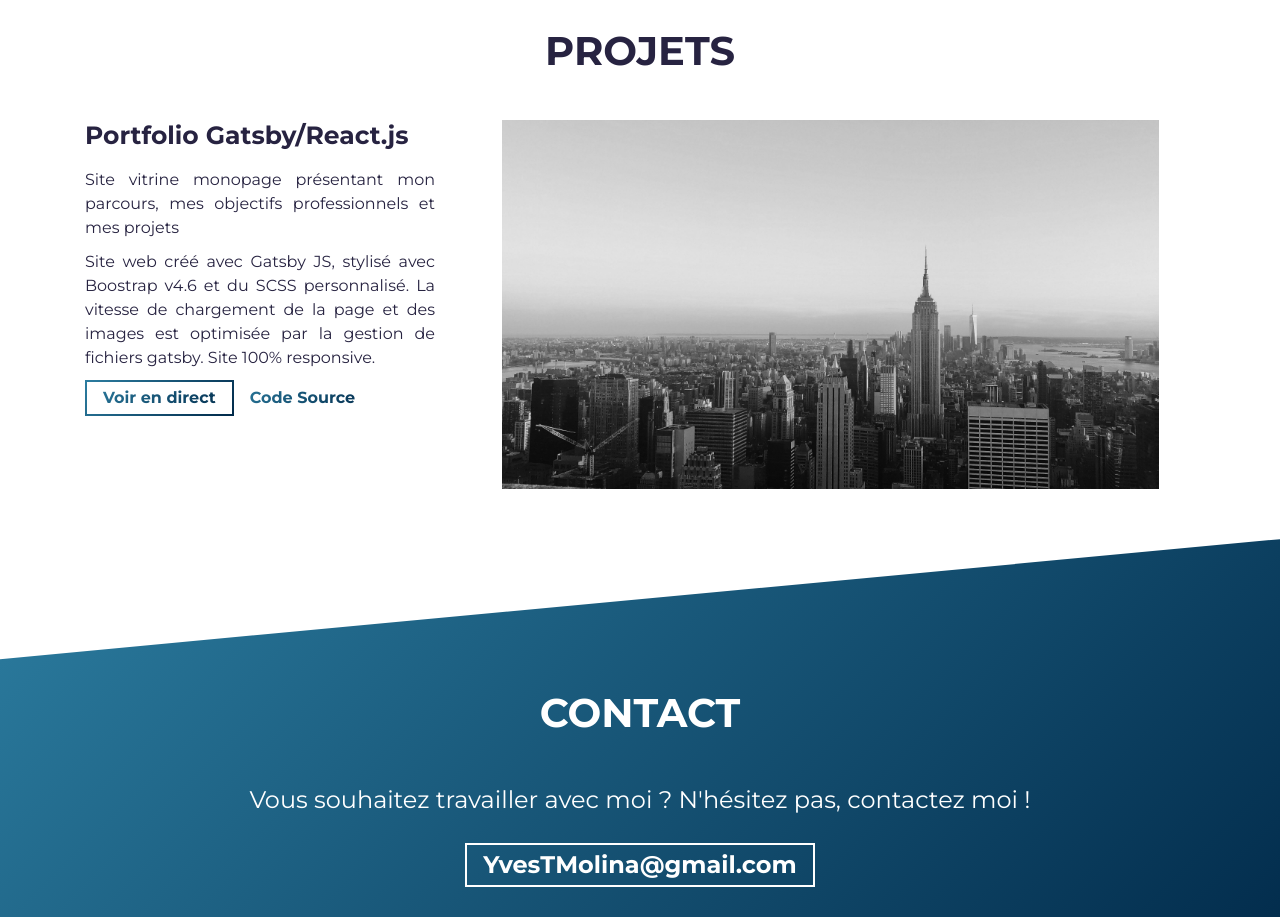
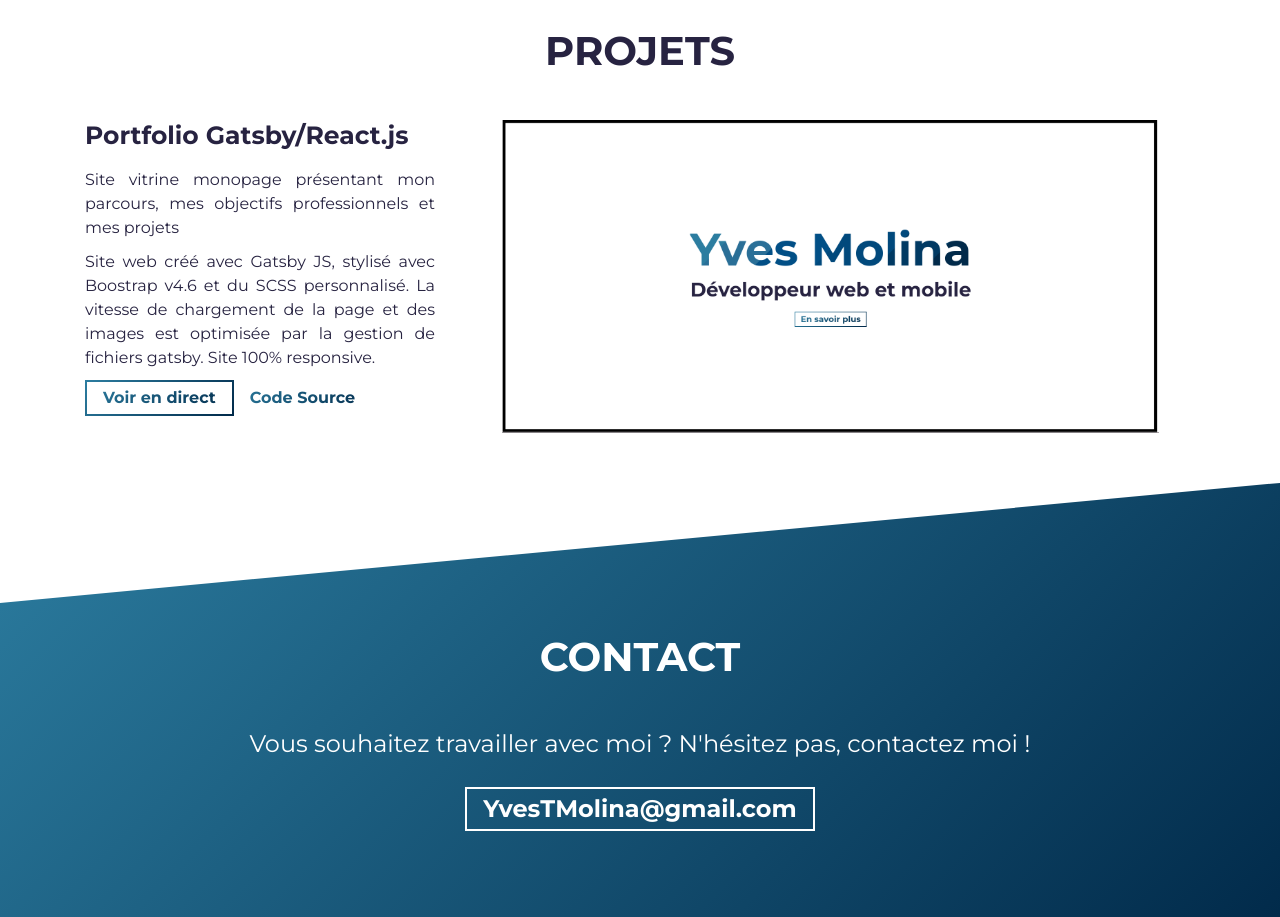
Before and after one commit to YvesMolina/Portfolio, a Gatsby site: page / in a window 1280 px wide. Shown: the part 1420-2337 px from the top of the page. Built offline with nearby package versions, Linux system fonts and the light colour scheme; Gatsby itself is replaced by a stand-in of ours.

Commit message:
change project image, ready to publish

```diff
--- a/src/mock/data.js
+++ b/src/mock/data.js
@@ -20,7 +20,7 @@ export const aboutData = {
 export const projectsData = [
   {
     id: nanoid(),
-    img: 'project.jpg',
+    img: 'project.png',
     title: 'Portfolio Gatsby/React.js',
     info: 'Site vitrine monopage présentant mon parcours, mes objectifs professionnels et mes projets',
     info2: 'Site web créé avec Gatsby JS, stylisé avec Boostrap v4.6 et du SCSS personnalisé. La vitesse de chargement de la page et des images est optimisée par la gestion de fichiers gatsby.\n Site 100% responsive.',
```
Also changed, not shown: README.md, src/images/project.jpg (deleted), src/images/project.png (added).
